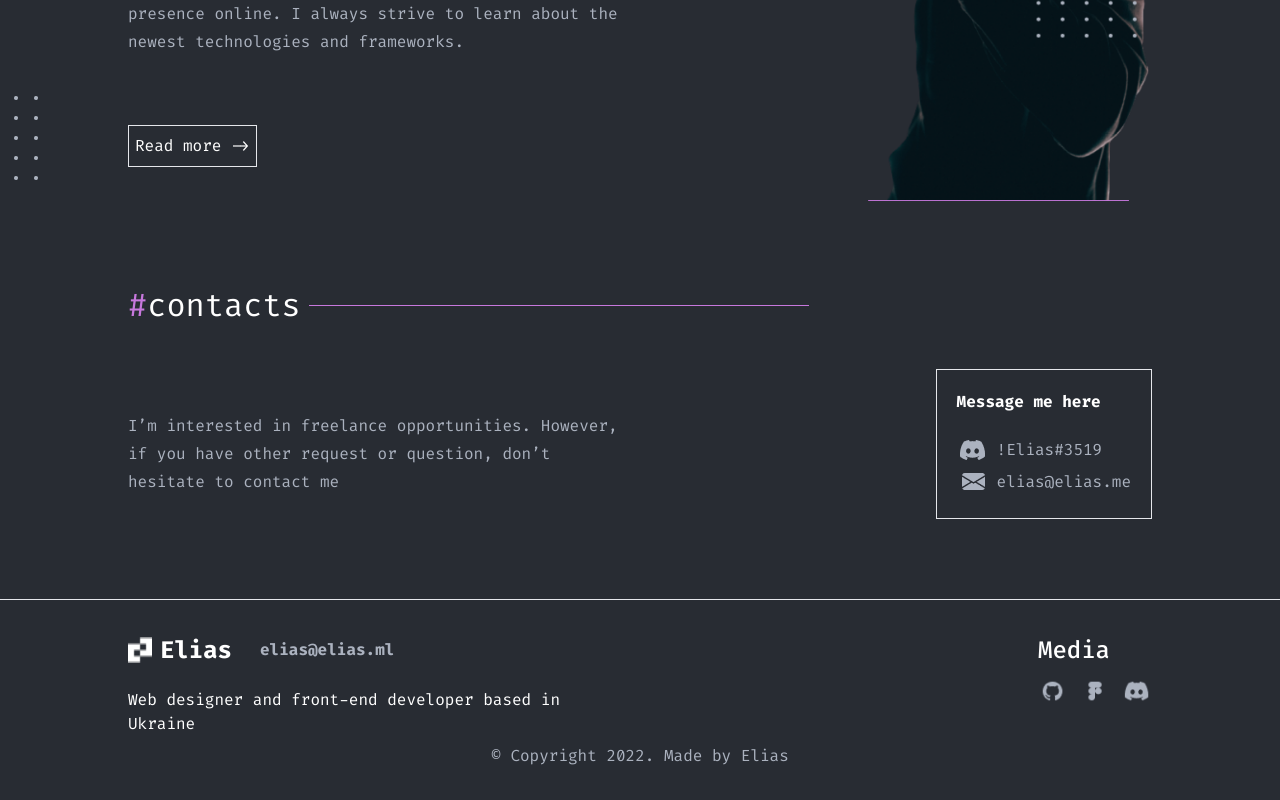
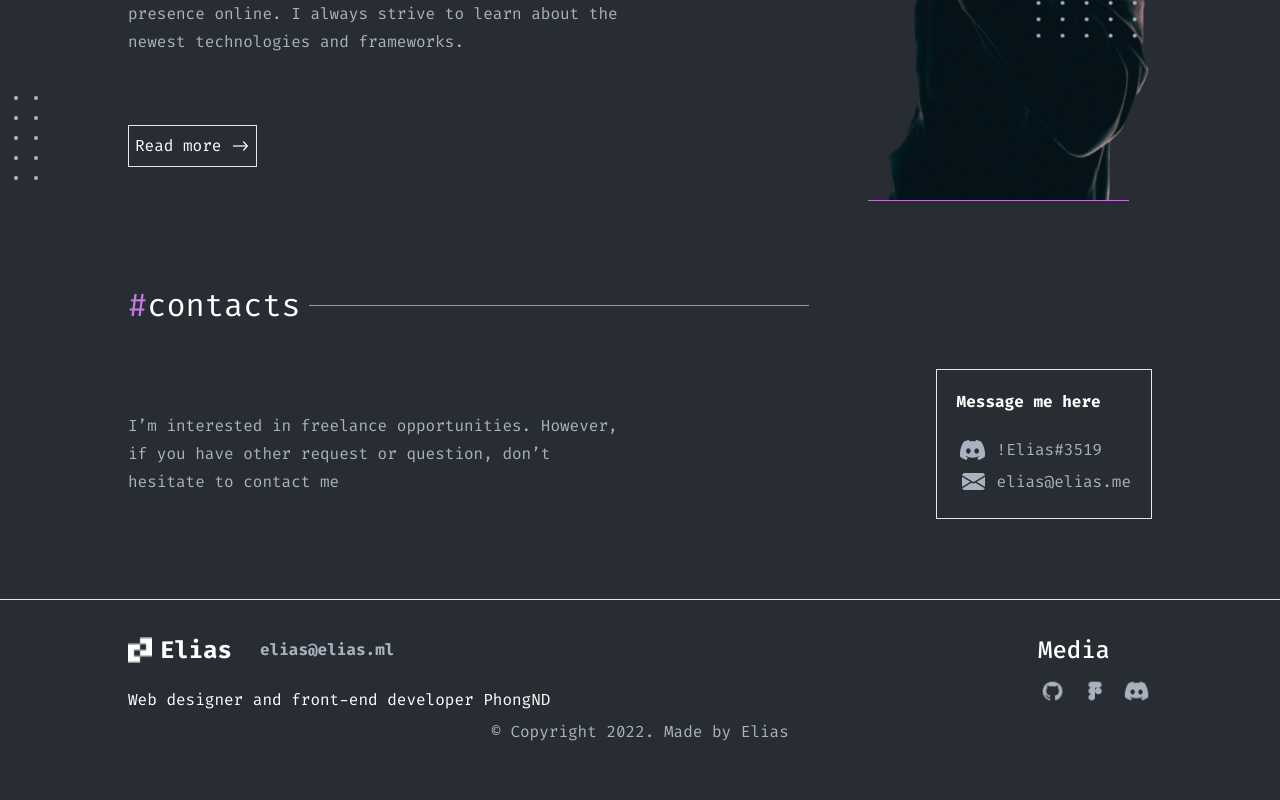
Before and after one commit to nguyendinhphongdx/portfolio-website-reactjs, a React (Create React App) app: page / in a window 1280 px wide. Shown: the part 2323-3123 px from the top of the page. After the commit the page ends 3099 px from the top, so only its background shows below. Built offline with nearby package versions, Linux system fonts and the light colour scheme.

Commit message:
update user

```diff
--- a/src/components/footer/Footer.tsx
+++ b/src/components/footer/Footer.tsx
@@ -10,7 +10,7 @@
                         Elias
                         <span className="ml-5 text-[16px] text-[var(--menu-inactive)]">elias@elias.ml</span>
                     </div>
-                    <p className="text-[16px] text-white mt-5">Web designer and front-end developer based in Ukraine</p>
+                    <p className="text-[16px] text-white mt-5">Web designer and front-end developer PhongND</p>
                 </div>
                 <div className="right">
                     <p className="text-white font-[500] text-[24px]">Media</p>
```
